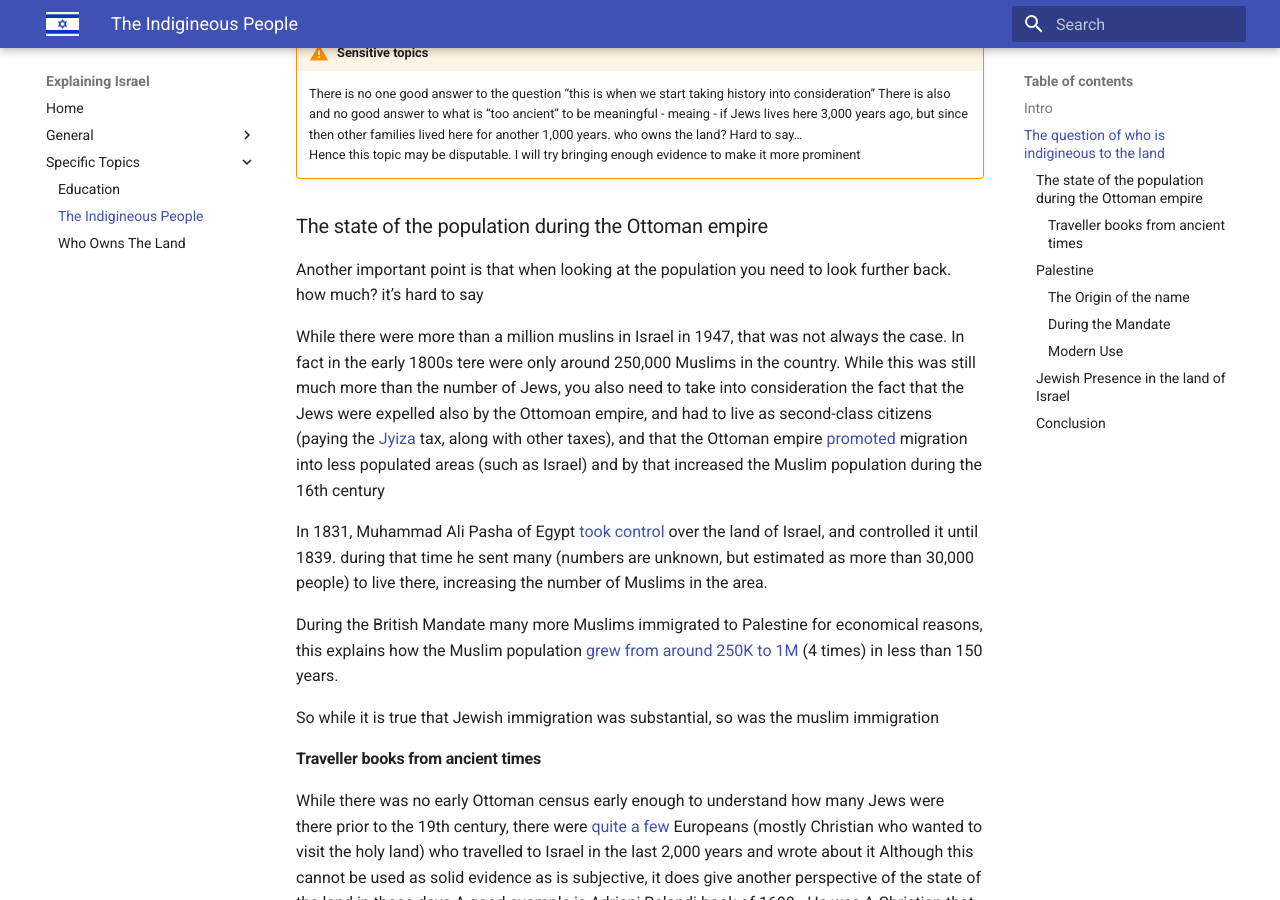
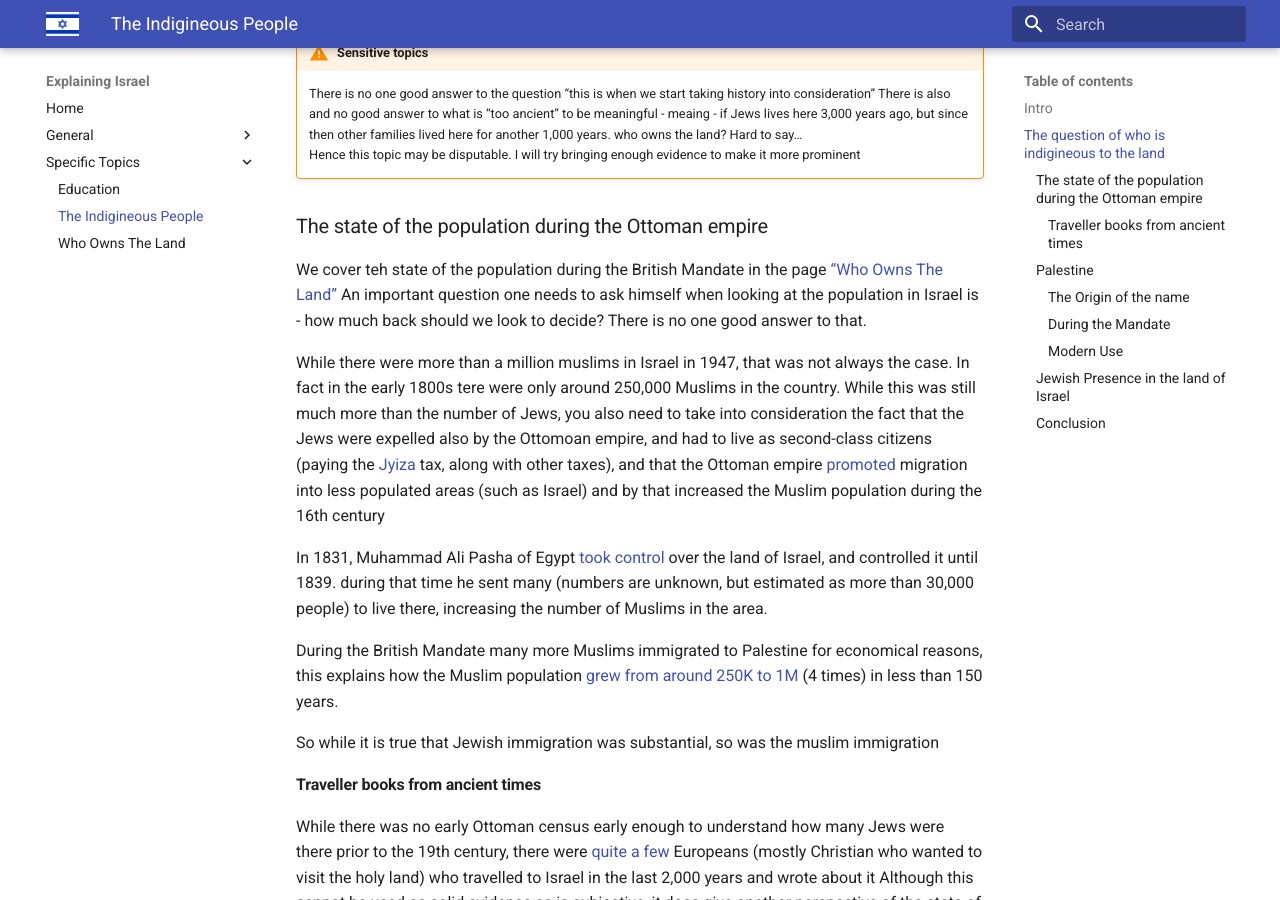
Before and after one commit to RonGros/explaining-israel, an MkDocs documentation site: the page built from docs/Specific Topics/The indigineous People.md, in a window 1280 px wide and 900 px high, scrolled down 527 px. Built offline with MkDocs 1.6.1 and Material for MkDocs 9.7.7, drawn with Linux system fonts in a browser that asks for light colours.

Commit message:
Small fixes

```diff
--- a/docs/Specific Topics/The indigineous People.md
+++ b/docs/Specific Topics/The indigineous People.md
@@ -18,9 +18,10 @@ To answer this question we would like to cover the following
 
 ### The state of the population during the Ottoman empire
 
-Another important point is that when looking at the population you need to look further back. how much? it’s hard to say
+We cover teh state of the population during the British Mandate in the page [“Who Owns The Land”](Who Owns The Land.md)
+An important question one needs to ask himself when looking at the population in Israel is - how much back should we look to decide? There is no one good answer to that.
 
-While there were more than a million muslins in Israel in 1947, that was not always the case. In fact in the early 1800s tere were only around 250,000 Muslims in the country.
+While there were more than a million muslims in Israel in 1947, that was not always the case. In fact in the early 1800s tere were only around 250,000 Muslims in the country.
 While this was still much more than the number of Jews, you also need to take into consideration the fact that the Jews were expelled also by the Ottomoan empire, and had to live as second-class citizens (paying the [Jyiza](https://en.wikipedia.org/wiki/Jizya) tax, along with other taxes), and that the Ottoman empire [promoted](https://en.wikipedia.org/wiki/Muslim_migrations_to_Ottoman_Palestine#:~:text=Muslim%20migrations%20to%20Palestine%20began,19th%20and%20early%2020th%20centuries.) migration into less populated areas (such as Israel) and by that increased the Muslim population during the 16th century
 
 In 1831, Muhammad Ali Pasha of Egypt [took control](https://en.wikipedia.org/wiki/Egyptian%E2%80%93Ottoman_War_(1831%E2%80%931833)) over the land of Israel, and controlled it until 1839. during that time he sent many (numbers are unknown, but estimated as more than 30,000 people) to live there, increasing the number of Muslims in the area.
```
